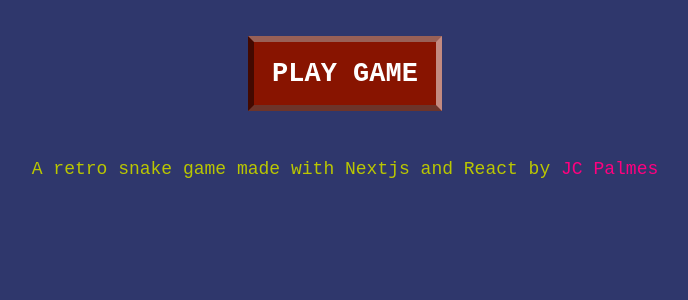
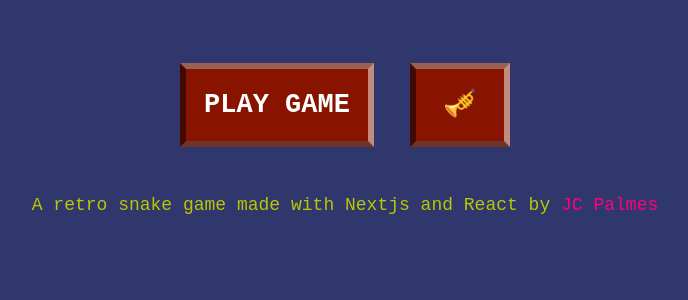
Before and after one commit to khleomix/retro-snake-game, a Next.js app: page / in a window 1280 px wide. Shown: the top 300 px of the page, without its empty margins (295-983 px from the left). Built offline with nearby package versions, Linux system fonts and the light colour scheme; no server answers.

Commit message:
Add test sound

```diff
--- a/src/components/Game.tsx
+++ b/src/components/Game.tsx
@@ -25,17 +25,18 @@ const initialState = {
 }
 
 
-//const Arcade = () => {
-//  	const [play, { stop }] = useSound('https://www.learningcontainer.com/wp-content/uploads/2020/02/Kalimba.mp3');
-//
-//  	return (
-//    	<button onMouseEnter={() => play()} onMouseLeave={() => stop()} className="btn-primary bg-red-100 hover:bg-red-200 focus:bg-red-200 box-border text-white font-bold text-2xl m-4 min-w-[100px] p-4 uppercase w-auto transition-all duration-75" >
-//      		<span role="img" aria-label="trumpet">
-//        		🎺
-//      		</span>
-//    	</button>
-//  	);
-//};
+// Add sound.
+const Arcade = () => {
+  	const [play, { stop }] = useSound('../../public/start.mp3');
+
+  	return (
+    	<button onMouseEnter={() => play()} onMouseLeave={() => stop()} className="btn-primary bg-red-100 hover:bg-red-200 focus:bg-red-200 box-border text-white font-bold text-2xl m-4 min-w-[100px] p-4 uppercase w-auto transition-all duration-75" >
+      		<span role="img" aria-label="trumpet">
+        		🎺
+      		</span>
+    	</button>
+  	);
+};
 
 
 class Game extends React.Component {
@@ -163,12 +164,12 @@ class Game extends React.Component {
 				</div>
 
 		  		{this.state.play ?
-					<div className={`game-box outline outline-secondary outline-4 h-4/6 w-[80vw] sm:w-[50vw] relative ${this.state.pause ? "bg-gray-100" : "bg-primary"}`}>
+					<div className={`game-box outline outline-secondary outline-4 h-4/6 w-[90vw] lg:w-[80vw] relative ${this.state.pause ? "bg-gray-100" : "bg-primary"}`}>
 						<Snake snakePixels={this.state.snakePixels}/>
 						<Food dot={this.state.food}/>
 					</div>
 				:
-					<div className="text-pink-200 text-3xl font-bold text-center w-full">
+					<div className="text-pink-200 text-3xl font-bold text-center w-full py-2 px-4">
 						<span>{this.state.gameOver}</span>
 					</div>
 		  		}
@@ -188,6 +189,7 @@ class Game extends React.Component {
 					:
 						<></>
 					}
+					<Arcade />
 				</div>
 				<div className="relative flex item-center justify-center w-full text-center">
 					<small className="text-primary text-base p-4">A retro snake game made with Nextjs and React by <a href="https://khleomix.com/" target="_blank" rel="noreferrer" className="text-pink-100 hover:text-pink-200">JC Palmes</a></small>
```
